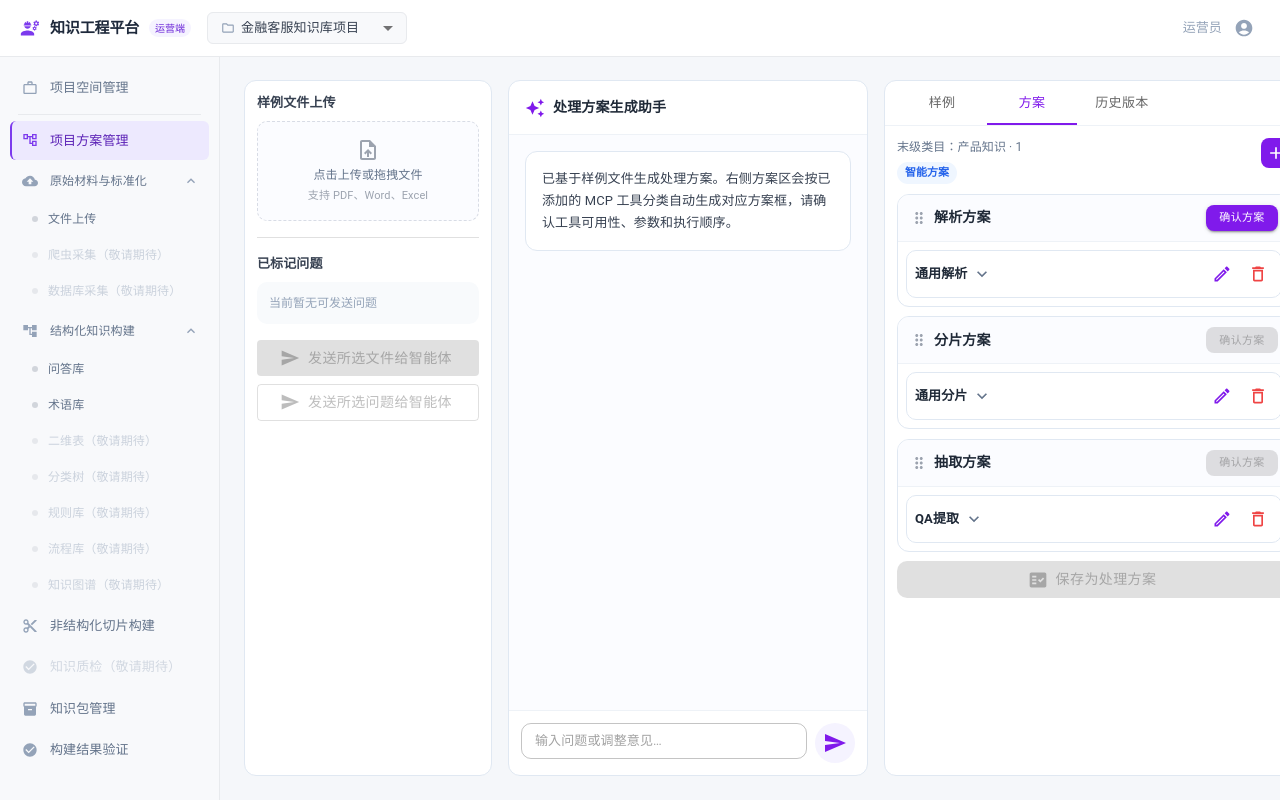
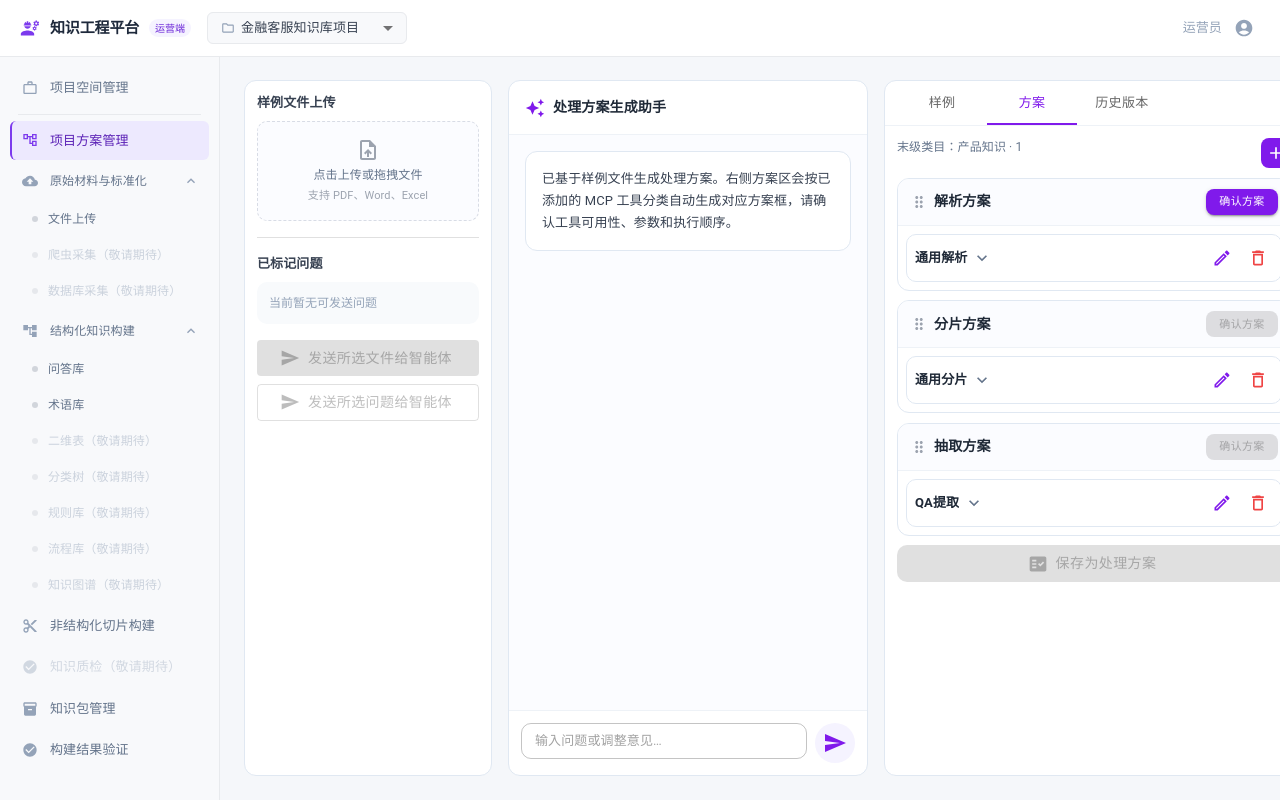
Before and after one commit to gzkhwen/knowledge-engineering-prototype, a React (Vite) app in the folder prototype/: page /#/ops/project/1/agent-workbench/1/1 in a window 1280 px wide. Built offline with nearby package versions, Linux system fonts and the light colour scheme.

Commit message:
Update agent workbench plan UI

```diff
--- a/prototype/src/app/pages/AgentWorkbench.tsx
+++ b/prototype/src/app/pages/AgentWorkbench.tsx
@@ -713,7 +713,6 @@ export function AgentWorkbench() {
 	                  <Stack direction="row" spacing={1} alignItems="flex-start" justifyContent="space-between">
 	                    <Box sx={{ minWidth: 0 }}>
 	                      <Typography sx={{ fontSize: 12, color: "#64748b" }}>末级类目：{displayCategory} · {displayFormType}</Typography>
-                        <Chip label={hasManualEdits ? "智能+人工" : "智能方案"} size="small" sx={{ mt: 0.75, height: 22, fontSize: 11, bgcolor: hasManualEdits ? "#fff7ed" : "#eff6ff", color: hasManualEdits ? "#c2410c" : "#2563eb", fontWeight: 700 }} />
 	                    </Box>
                     <Tooltip title="添加工具">
                       <span>
```
